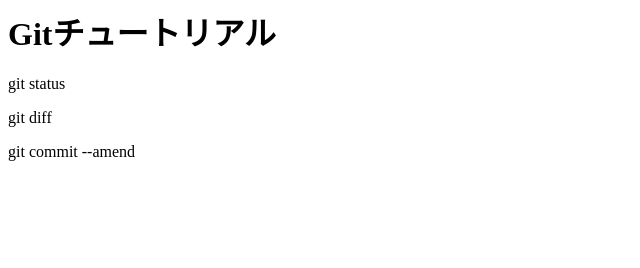
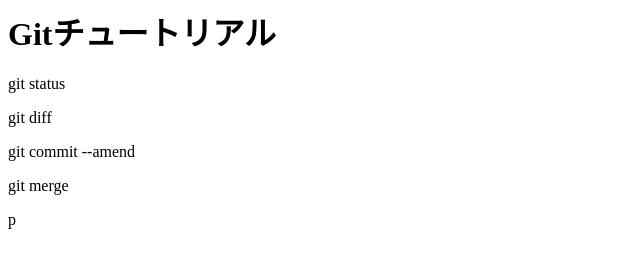
Before and after one commit to marufoi22/git_tutorial_Linux, a plain HTML site: page index.html in a window 1280 px wide. Shown: the full height of the page, 0-640 px from the left. Drawn offline with Linux system fonts and the light colour scheme.

Commit message:
git mergewo

```diff
--- a/index.html
+++ b/index.html
@@ -2,3 +2,4 @@
 <p>git status</p>
 <p>git diff</p>
 <p>git commit --amend</p>
+<p>git merge</p>p
```
